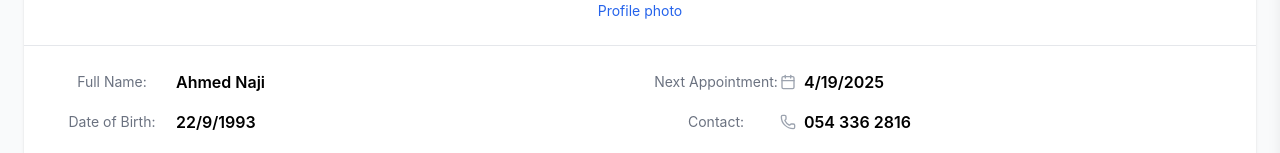
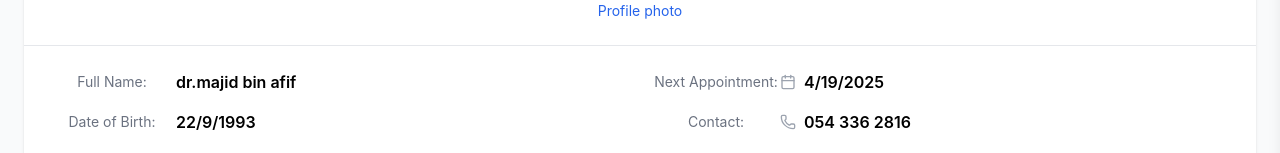
Before and after one commit to ddssCS365/Group-18, a React (Create React App) app: page /patient/view-therapist in a window 1280 px wide. Shown: the part 247-400 px from the top of the page. Built offline with nearby package versions, Linux system fonts and the light colour scheme; no server answers.

Commit message:
feat: implement dynamic therapist data retrieval in ViewTherapist component

```diff
--- a/src/components/Patient/PatientDashboard.js
+++ b/src/components/Patient/PatientDashboard.js
@@ -155,7 +155,6 @@ export default function TherapistDashboard() {
         }
       );
       const data = await response.json();
-      console.log(data);
       setTherapist({
         fullName: data.fullName,
         phone: data.phone,
--- a/src/components/Patient/ViewTherapist.js
+++ b/src/components/Patient/ViewTherapist.js
@@ -1,6 +1,7 @@
 import { useState, useRef, useEffect } from "react";
 import { ArrowLeft, Menu, User, X, Calendar, Phone } from "lucide-react";
 import { useNavigate } from "react-router-dom";
+import useFullname from "../useFullname";
 
 export default function ViewTherapist() {
   const navigate = useNavigate();
@@ -8,6 +9,11 @@ export default function ViewTherapist() {
   const [sidebarOpen, setSidebarOpen] = useState(false);
   const [searchType, setSearchType] = useState("Date");
   const [searchValue, setSearchValue] = useState("");
+  const [fullName, setFullName] = useFullname("fullName", "");
+  const [therapist, setTherapist] = useState({
+    nextAppointment: "4/19/2025",
+    nextPatient: "dr.majid bin afif",
+  });
 
   useEffect(() => {
     const handleClickOutside = (e) => {
@@ -26,7 +32,24 @@ export default function ViewTherapist() {
   const handleSearch = () => {
     navigate("/patient/AppointmentBooking");
   };
-
+  useEffect(() => {
+    (async () => {
+      const response = await fetch(
+        `http://localhost:5000/api/users/${fullName}`,
+        {
+          method: "GET",
+          headers: {
+            "Content-Type": "application/json",
+          },
+        }
+      );
+      const data = await response.json();
+      setTherapist({
+        nextAppointment: data.nextAppointment,
+        nextPatient: data.therapist,
+      });
+    })();
+  }, []);
   return (
     <div className="min-h-screen bg-gray-50 relative">
       {/* Sidebar Drawer */}
@@ -90,7 +113,9 @@ export default function ViewTherapist() {
               <div className="space-y-4">
                 <div className="flex items-center">
                   <span className="w-32 text-sm text-gray-500">Full Name:</span>
-                  <span className="text-base font-semibold">Ahmed Naji</span>
+                  <span className="text-base font-semibold">
+                    {therapist.nextPatient}
+                  </span>
                 </div>
                 <div className="flex items-center">
                   <span className="w-32 text-sm text-gray-500">
@@ -114,7 +139,7 @@ export default function ViewTherapist() {
                   </span>
                   <span className="text-base font-semibold flex items-center gap-2">
                     <Calendar className="h-4 w-4 text-gray-400" />
-                    4/19/2025
+                    {therapist.nextAppointment}
                   </span>
                 </div>
                 <div className="flex items-center">
```
